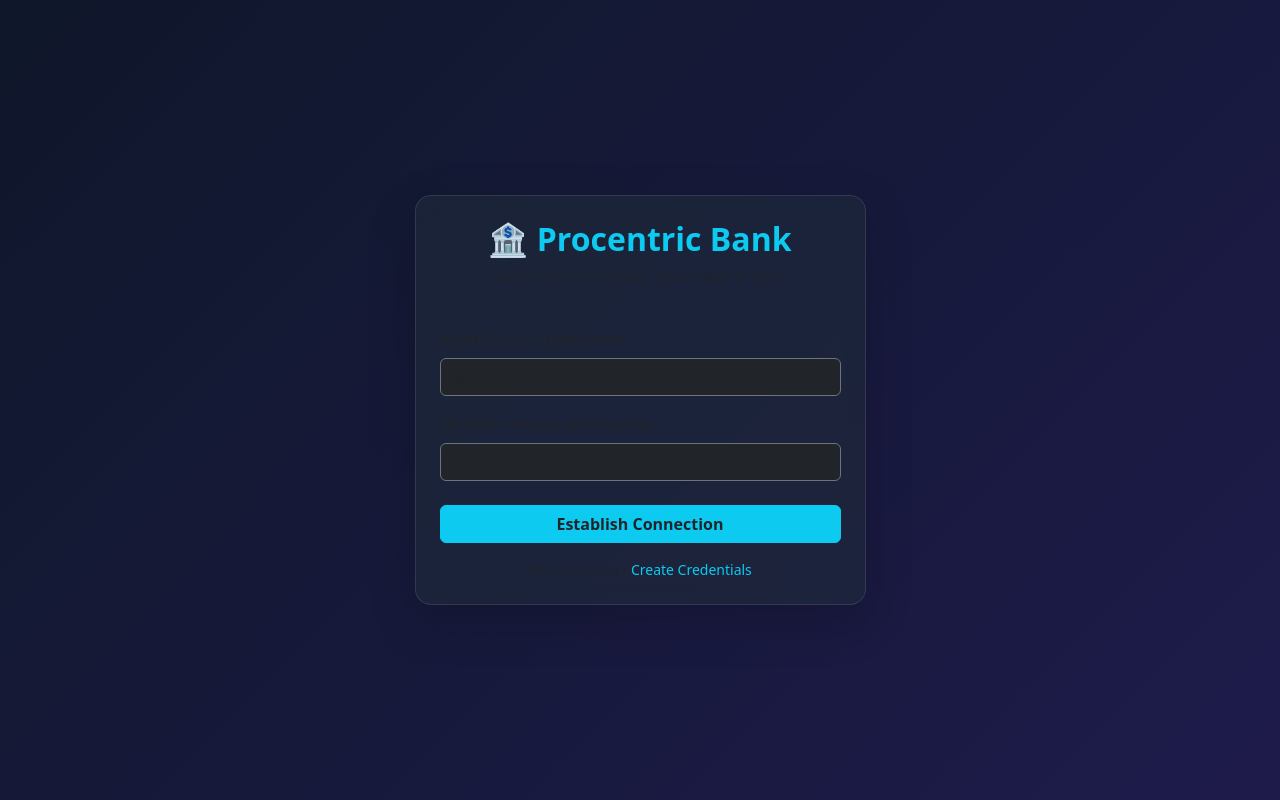
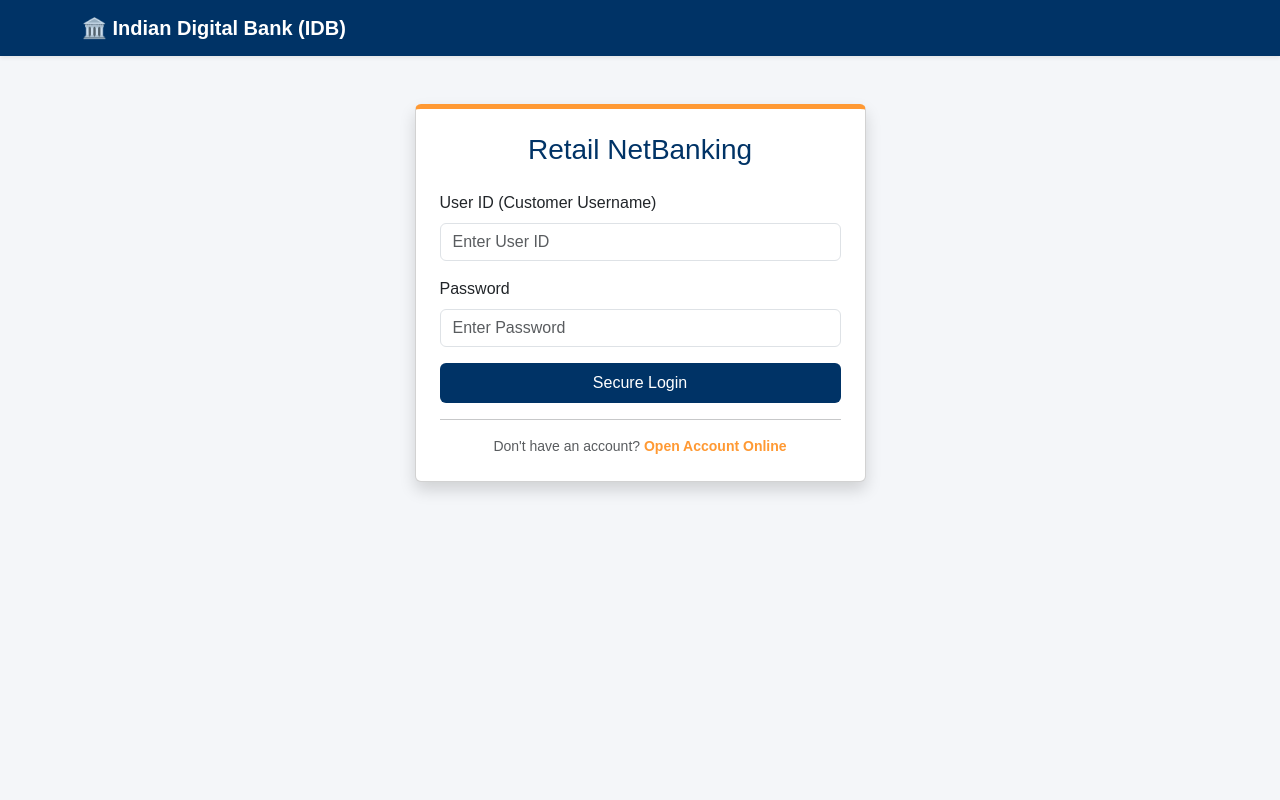
Before and after one commit to tibinjohn193-blip/procentric-cyber-bank, a Flask app: page /login in a window 1280 px wide. Run offline with Flask 3, Linux system fonts and the light colour scheme.

Commit message:
login.html

```diff
--- a/templates/login.html
+++ b/templates/login.html
@@ -2,44 +2,51 @@
 <html lang="en">
 <head>
     <meta charset="UTF-8">
-    <title>Login | Procentric Cyber Range</title>
+    <title>Indian Digital Bank - NetBanking Login</title>
     <link rel="stylesheet" href="https://cdn.jsdelivr.net/npm/bootstrap@5.3.0/dist/css/bootstrap.min.css">
     <style>
-        body { background: linear-gradient(135deg, #0f172a 0%, #1e1b4b 100%); min-height: 100vh; display: flex; align-items: center; color: white; }
-        .card-custom { background: rgba(30, 41, 59, 0.7); border: 1px solid rgba(255,255,255,0.1); backdrop-filter: blur(10px); border-radius: 16px; }
+        body { background-color: #f4f6f9; font-family: sans-serif; }
+        .navbar { background-color: #003366; }
+        .card { border-top: 5px solid #ff9933; }
+        .btn-primary { background-color: #003366; border: none; }
+        .btn-primary:hover { background-color: #002244; }
     </style>
 </head>
 <body>
+    <nav class="navbar navbar-dark shadow-sm">
         <div class="container">
+            <a class="navbar-brand fw-bold" href="#">🏛️ Indian Digital Bank (IDB)</a>
+        </div>
+    </nav>
+
+    <div class="container mt-5">
         <div class="row justify-content-center">
             <div class="col-md-5">
-            <div class="card p-4 card-custom shadow-lg">
-                <div class="text-center mb-4">
-                    <h2 class="fw-bold text-info">🏦 Procentric Bank</h2>
-                    <p class="text-muted small">Authentication Gateway (Vulnerable to SQLi)</p>
-                </div>
+                <div class="card shadow p-4">
+                    <h3 class="text-center mb-4" style="color: #003366;">Retail NetBanking</h3>
 
                     {% with messages = get_flashed_messages() %}
                         {% if messages %}
                             {% for message in messages %}
-                      <div class="alert alert-warning btn-sm py-2 small text-dark">{{ message }}</div>
+                                <div class="alert alert-danger text-center small py-2">{{ message }}</div>
                             {% endfor %}
                         {% endif %}
                     {% endwith %}
 
-                <form action="/login" method="POST">
+                    <form method="POST">
                         <div class="mb-3">
-                        <label class="form-label small text-uppercase fw-semibold text-muted">Identity Key (Username)</label>
-                        <input type="text" name="username" class="form-control bg-dark text-white border-secondary" placeholder="admin' --" required>
+                            <label class="form-label">User ID (Customer Username)</label>
+                            <input type="text" name="username" class="form-control" placeholder="Enter User ID" required>
                         </div>
-                    <div class="mb-4">
-                        <label class="form-label small text-uppercase fw-semibold text-muted">Security Phrase (Password)</label>
-                        <input type="password" name="password" class="form-control bg-dark text-white border-secondary" placeholder="••••••••" required>
+                        <div class="mb-3">
+                            <label class="form-label">Password</label>
+                            <input type="password" name="password" class="form-control" placeholder="Enter Password" required>
                         </div>
-                    <button type="submit" class="btn btn-info w-100 fw-bold text-dark mb-3">Establish Connection</button>
+                        <button type="submit" class="btn btn-primary w-100 py-2">Secure Login</button>
                     </form>
+                    <hr>
                     <div class="text-center">
-                    <p class="small text-muted mb-0">New Operator? <a href="/register" class="text-info text-decoration-none">Create Credentials</a></p>
+                        <p class="mb-0 small text-muted">Don't have an account? <a href="/register" style="color: #ff9933; font-weight: bold; text-decoration:none;">Open Account Online</a></p>
                     </div>
                 </div>
             </div>
```
Lines whose indentation alone changed are shown as unchanged.
